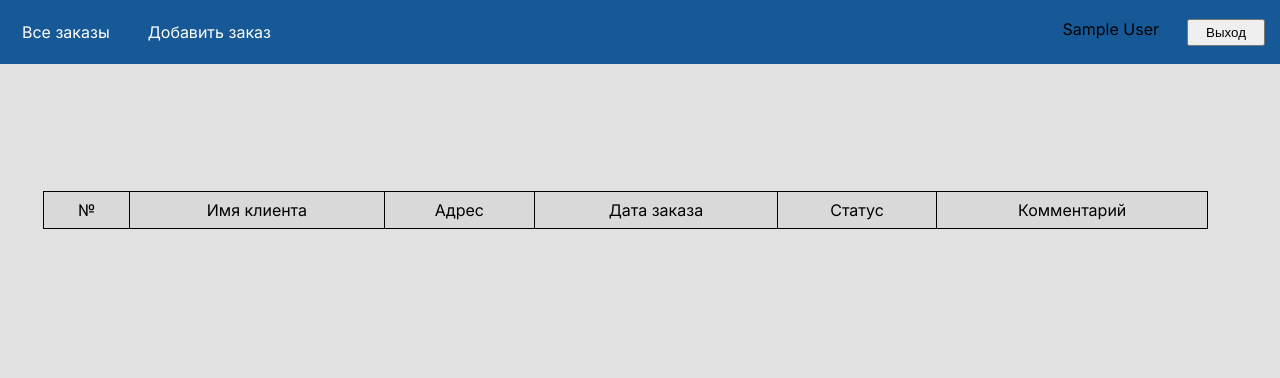
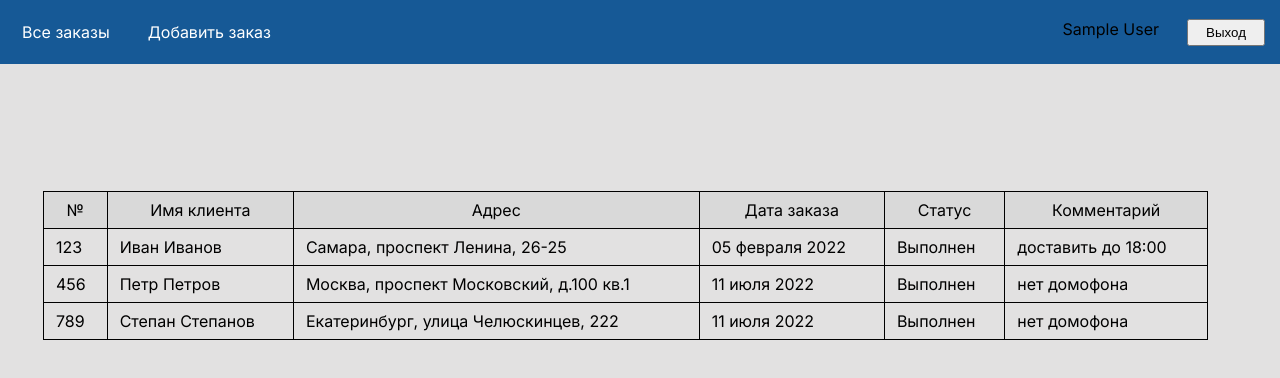
Before and after one commit to gfR616/AEtestTask, a Vue app: page /orders in a window 1280 px wide. Shown: the top 378 px of the page. Built offline with nearby package versions, Linux system fonts and the light colour scheme; data requests are answered from the project's data file; sample sign-in values are in the browser's storage.

Commit message:
запрашиваем и выводим в список

```diff
--- a/src/app/features/orders-list.vue
+++ b/src/app/features/orders-list.vue
@@ -12,10 +12,29 @@
         </tr>
       </thead>
 
-      <tbody id="orders-body"></tbody>
+      <tbody id="orders-body">
+        <tr v-for="order in ordersStore.orders">
+          <td>{{ order.id }}</td>
+          <td>{{ order.name }}</td>
+          <td>{{ order.address }}</td>
+          <td>{{ order.date }}</td>
+          <td>{{ order.status }}</td>
+          <td>{{ order.comment }}</td>
+        </tr>
+      </tbody>
     </table>
   </div>
 </template>
+
+<script setup>
+import { useOrdersStore } from '@/stores/ordersStore'
+import { onMounted } from 'vue'
+
+const ordersStore = useOrdersStore()
+onMounted(() => {
+  ordersStore.fetchOrders()
+})
+</script>
 
 <style scoped>
 .table-container {
```
